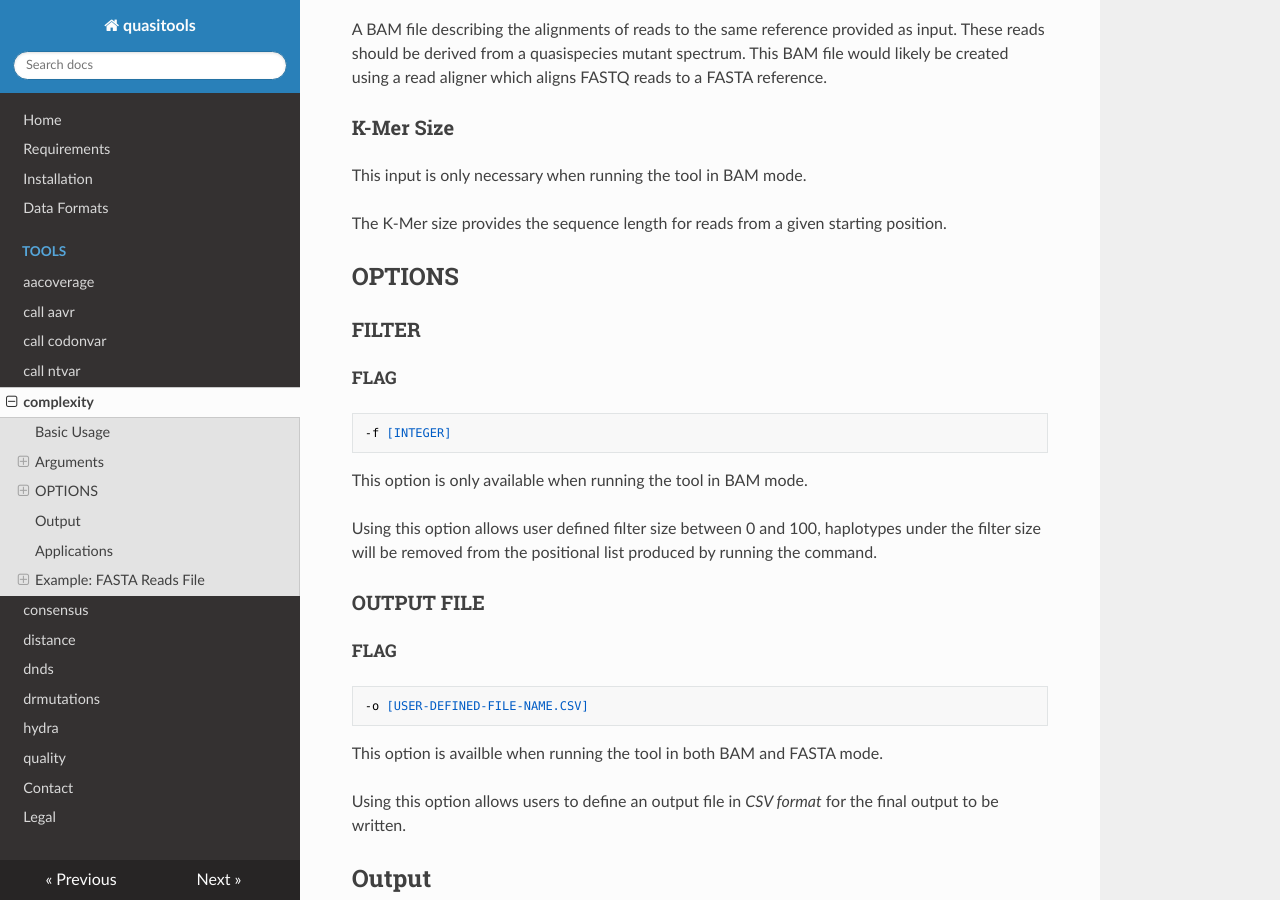
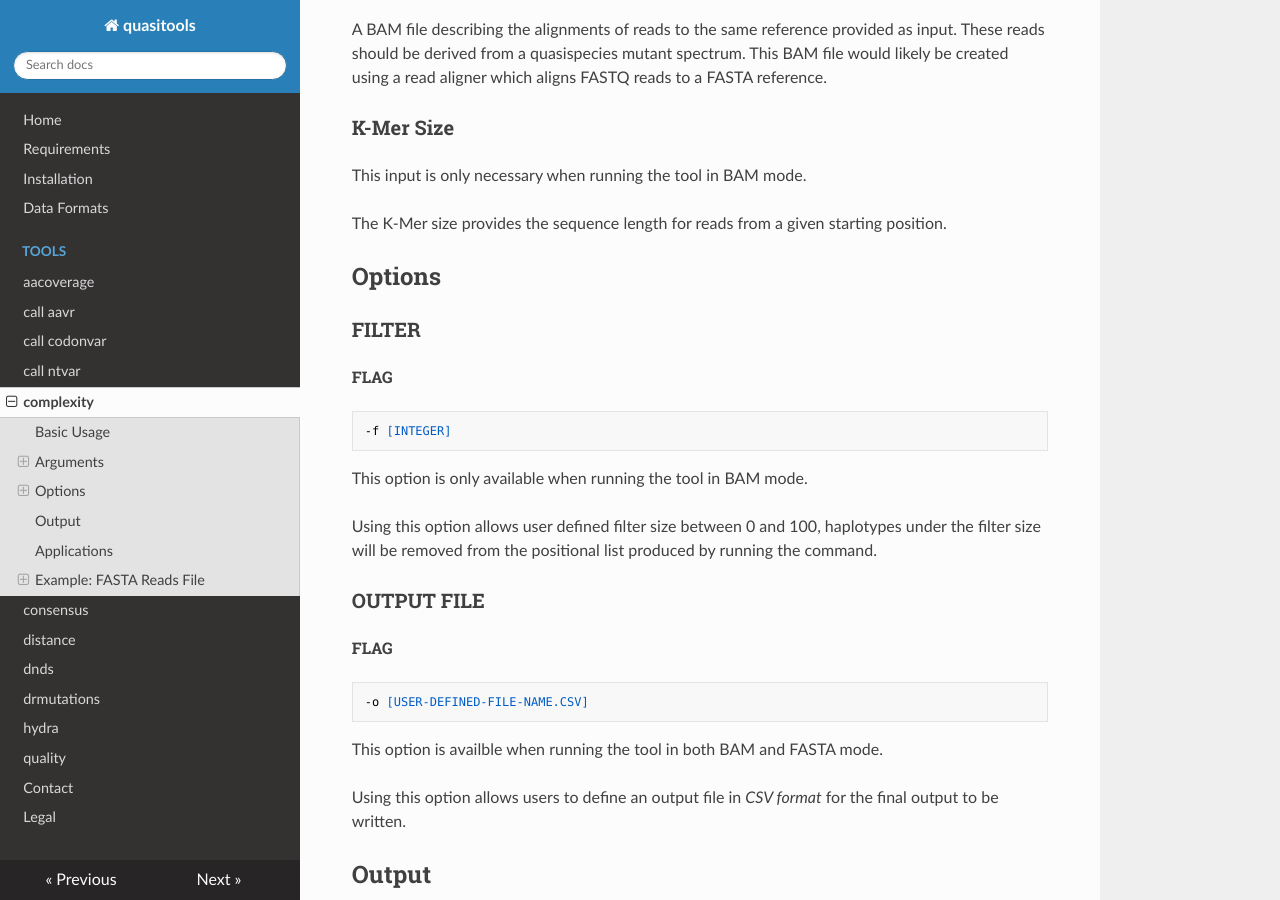
Before and after one commit to phac-nml/quasitools, an MkDocs documentation site: the page built from docs/complexity.md, in a window 1280 px wide and 900 px high, scrolled down 900 px. Built offline with MkDocs 1.6.1, drawn with Linux system fonts in a browser that asks for light colours; nearby versions of some CDN libraries.

````diff
--- a/docs/complexity.md
+++ b/docs/complexity.md
@@ -41,11 +41,11 @@ This input is only necessary when running the tool in BAM mode.
 The K-Mer size provides the sequence length for reads from a given starting position.
 
 
-## OPTIONS
+## Options
 
 ### FILTER
 
-##### FLAG
+###### FLAG
 ```
 -f [INTEGER]
 ```
@@ -56,7 +56,7 @@ Using this option allows user defined filter size between 0 and 100, haplotypes
 
 ### OUTPUT FILE
 
-##### FLAG
+###### FLAG
 ```
 -o [USER-DEFINED-FILE-NAME.CSV]
 ```
````
